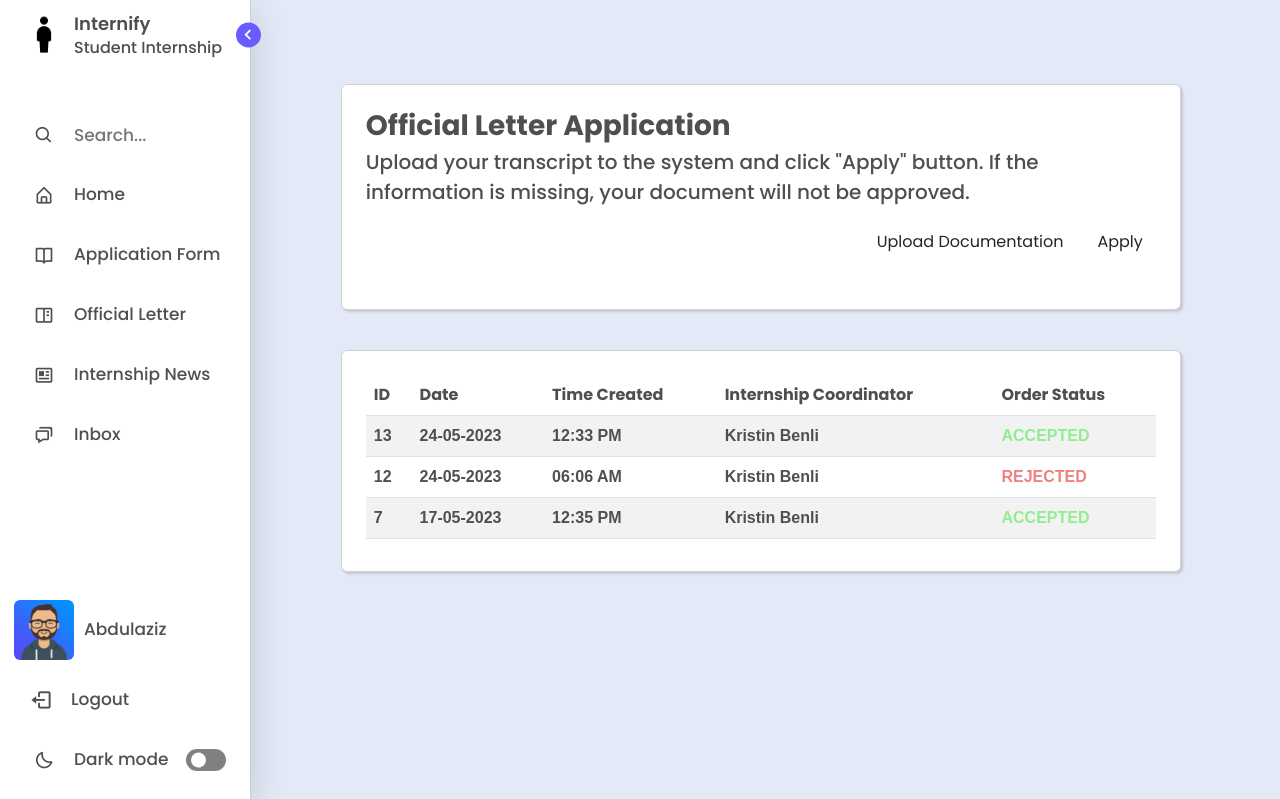
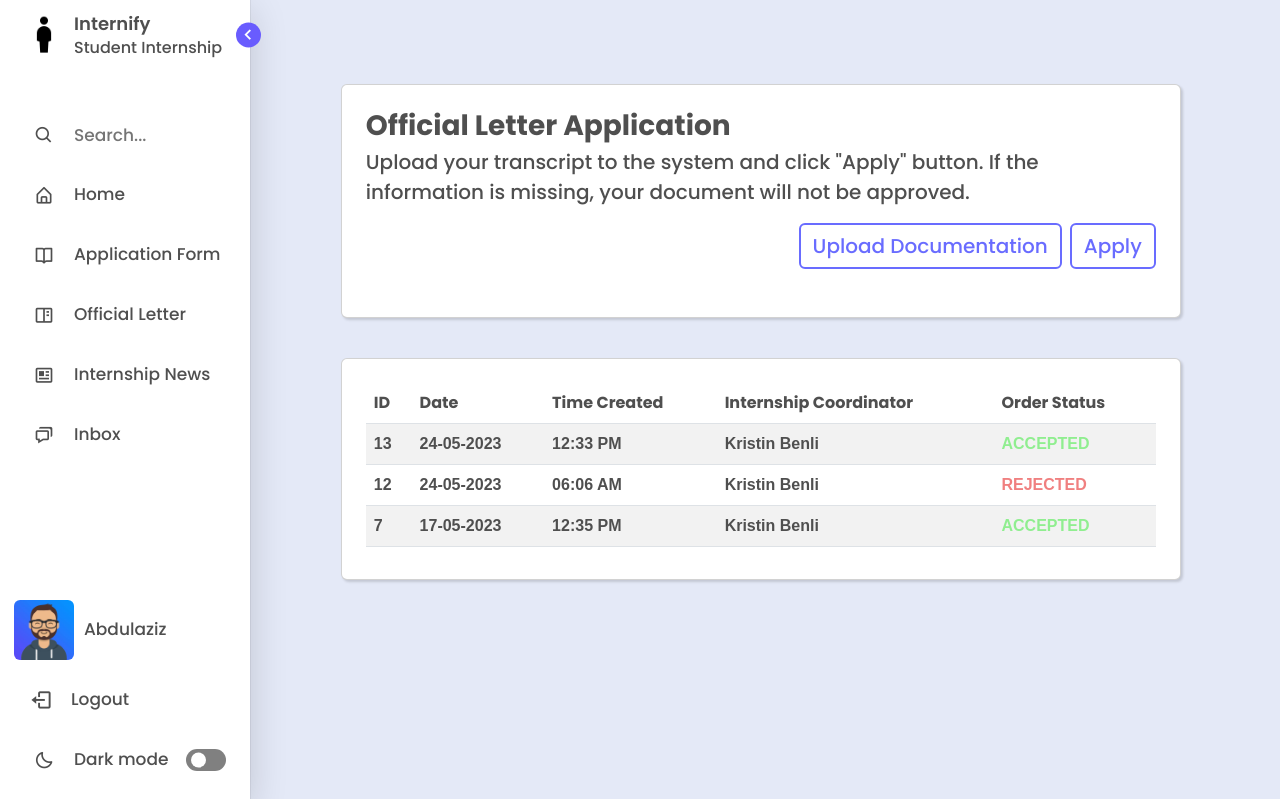
Before and after one commit to emirsakal/Internify, a Django app: page /official-letter/ in a window 1280 px wide; the page is wider, and only the part inside the window is pictured. Shown: the top 799 px of that part. Run offline with Django 4.2, Linux system fonts and the light colour scheme; a user stored in the database is signed in; data comes from the database, SQL or seed files in the repository; some libraries are stand-ins or nearby versions.

Commit message:
hover button changes

```diff
--- a/templates/student/officialletter.html
+++ b/templates/student/officialletter.html
@@ -36,11 +36,11 @@ Official Letter
                 <h3 class="fw-bolder mb-1 text">Official Letter Application</h3>
               </a>
               <p class="text lead">Upload your transcript to the system and click "Apply" button. If the information is missing, your document will not be approved.</p>
-              <button type="submit" class="btn" style="float:right;">
+              <button type="submit" class="btn btn-outline-primary" style="float:right;">
                 <span class="d-none d-sm-block"> Apply</span>
               </button>
 
-                <label for="upload" class="btn me-2" tabindex="0" style="float:right;">
+                <label for="upload" class="btn btn-outline-primary me-2" tabindex="0" style="float:right;">
                   <span class="d-none d-sm-block">Upload Documentation</span>
                   <i class="bx bx-upload d-block d-sm-none"></i>
                   <input type="file" id="upload" class="account-file-input" required hidden name='transcript' style="border: 2px solid var(--purple-text-color); background-color: var(--primary-color-light); font-size: 20px; float:right;" />
```
